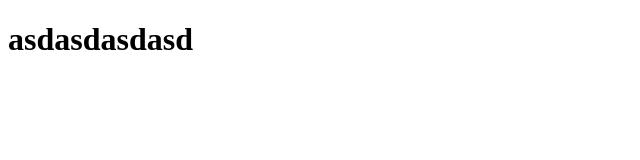
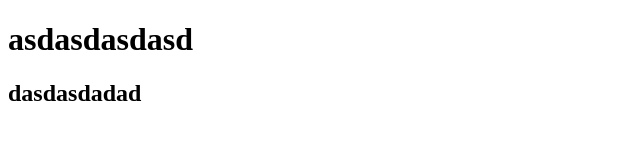
Before and after one commit to homeofGithub/WebApplication.wee1, a plain HTML site: page index.html in a window 1280 px wide. Shown: the whole page, without its empty margins (0-640 px from the left). Drawn offline with Linux system fonts and the light colour scheme.

Commit message:
initial commit

```diff
--- a/index.html
+++ b/index.html
@@ -8,5 +8,6 @@
 </head>
 <body>
  <h1>asdasdasdasd</h1>
+ <h2>dasdasdadad</h2>
 </body>
 </html>
```
